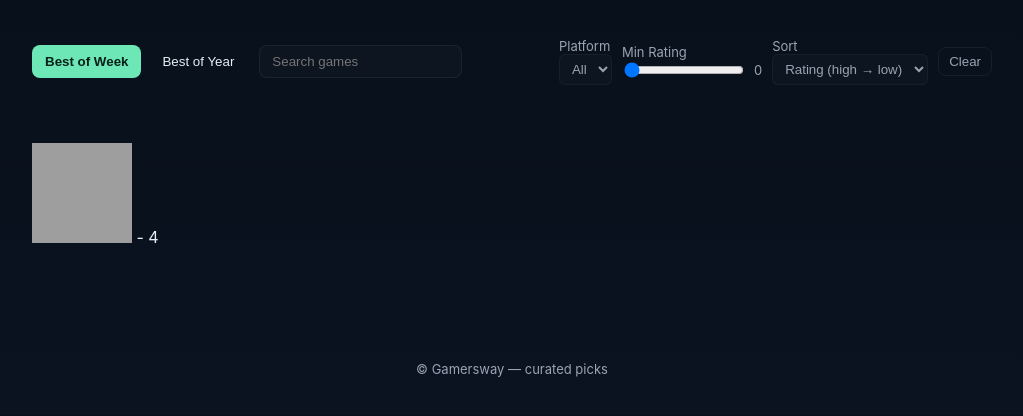
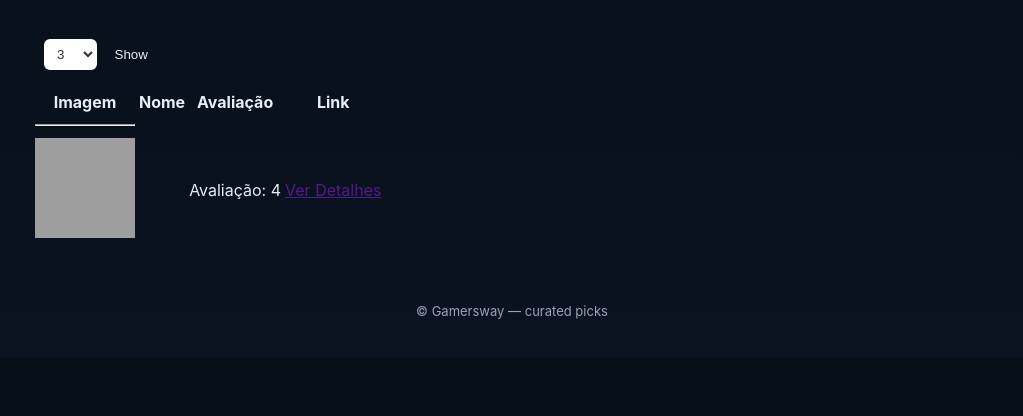
Before and after one commit to TiagoAPereira/Gamersway, a PHP site: page / in a window 1280 px wide. Shown: the part 182-598 px from the top of the page, without its empty margins (128-1151 px from the left). Run offline with PHP 8.4, Linux system fonts and the light colour scheme; tables that the repository leaves empty or names only in its code hold one stand-in row (values such as "Sample post"); data that the repository does not hold is empty; grey boxes are pictures that could not be loaded.

Commit message:
Refactor code structure for improved readability and maintainability

```diff
--- /dev/null
+++ b/admin_page.php
@@ -0,0 +1,4 @@
+<?php
+include_once "config.php";
+
+?>
--- a/config.php
+++ b/config.php
@@ -17,13 +17,15 @@ function nav_bar(){
     if(isset($_SESSION["user_logged_in"])){
         if($_SESSION["user_logged_in"] == "true"){
             echo '<a href="logout.php">Logout</a>';
-
         }
     }
     if(isset($_SESSION["user_logged_in"])){
         if($_SESSION["user_logged_in"] == "false"){
             echo '<a href="signin.php">Sign in</a>';
         }
+    }
+    if(get_username() && in_array(get_username(), array_column(get_admins(), 'username'))){
+        echo '<a href="admin_page.php">Admin Page</a>';
     }
 }
 
@@ -86,4 +88,14 @@ function get_top_jogos($num){
     return $jogos;
 }
 
+function get_admins(){
+    $ligacao = liga();
+    $query = "SELECT * FROM tbl_users WHERE cargo = '9'";
+    $result = mysqli_query($ligacao, $query);
+    $admins = [];
+    while($row = mysqli_fetch_assoc($result)){
+        $admins[] = $row;
+    }
+    return $admins;
+}
 ?>
--- a/index.php
+++ b/index.php
@@ -28,6 +28,7 @@ if(!isset($_SESSION["user_logged_in"])){
 
     <main class="container">
         <section class="controls">
+            <!--
             <div class="left-controls">
                 <div class="btn-group">
                     <button id="btn-week" class="active">Best of Week</button>
@@ -35,8 +36,10 @@ if(!isset($_SESSION["user_logged_in"])){
                 </div>
                 <input id="search" placeholder="Search games" aria-label="Search games" />
             </div>
+            -->
 
             <div class="filters">
+                <!--
                 <label>
                     Platform
                     <select id="platform">
@@ -57,36 +60,41 @@ if(!isset($_SESSION["user_logged_in"])){
                         <option value="title-asc">Title (A → Z)</option>
                     </select>
                 </label>
+            -->
+                <form id="num-games-form" style="display:inline" method="POST" action="index.php">
 
-                <button id="clear-filters" class="clear">Clear</button>
+                    <select name="num-games" id="num-games" aria-label="Nº de jogos" style="margin-left:12px ; color:#333 ; background-color: #fff;">
+                        <option value="3">3</option>
+                        <option value="5">5</option>
+                        <option value="10">10</option>
+                    </select>
+                    <button type="submit">Show</button>
+                </form>
             </div>
         </section>
-        <p>
-            <?php $jogo = get_jogo(1);
-            echo $jogo['nome_jogo'];
-            echo "<br>";
-            echo $jogo['link_site_jogo'];
-            echo "<br>";
+
+            <div id="games-list"  class="games-list">
+            <?php
+            echo "<table>";
+            echo "<tr><th>Imagem</th><th>Nome</th><th>Avaliação</th><th>Link</th></tr>";
+            echo "<tr><td colspan=" . $_POST['num-games'] . "><hr></td></tr>";
+            $jogos = get_top_jogos(isset($_POST['num-games']) ? intval($_POST['num-games']) : 3);
+            foreach($jogos as $jogo){
+                echo "<tr>";
+                echo "<td><img width=\"100\" height=\"100\" src=\"" . PASTA_IMGS . "/" . $jogo['imagem_jogo'] . "\" alt=\"" . $jogo['nome_jogo'] . "\" /></td>";
+                echo "<td><h3>" . $jogo['nome_jogo'] . "</h3></td>";
+                echo "<td><p>Avaliação: " . $jogo['rating'] . "</p></td>";
+                echo "<td><a href=\"" . $jogo['link_site_jogo'] . "\" target=\"_blank\">Ver Detalhes</a></td>";
+                echo "</tr>";
+            }
+            echo "</table>";
             ?>
-            <img width="100" height="100" src="<?php echo PASTA_IMGS . "/" . $jogo['imagem_jogo']; ?>" alt="<?php echo $jogo['nome_jogo']; ?>" />
+            </div>
 
-
-            <?php
-            $jogos = get_top_jogos(3);
-            foreach($jogos as $jogo){
-                echo $jogo['nome_jogo'] . " - " . $jogo['rating'] . "<br>";
-            }
-            ?>
-        </p>
-        <section id="games" class="games-grid" aria-live="polite">
-            <!-- Game cards rendered by js/main.js -->
-        </section>
     </main>
 
     <footer class="site-footer">
         <div class="container">&copy; Gamersway — curated picks</div>
     </footer>
-
-<!--   <script src="js/main.js"></script> -->
 </body>
 </html>
```
Also changed, not shown: imagens/jogos/fortnite_logo.png (added), imagens/jogos/minecraft_logo.png (added), imagens/jogos/pubg_logo.png (added), imagens/jogos/roblox_logo.png (added). Lines whose indentation alone changed are shown as unchanged.
